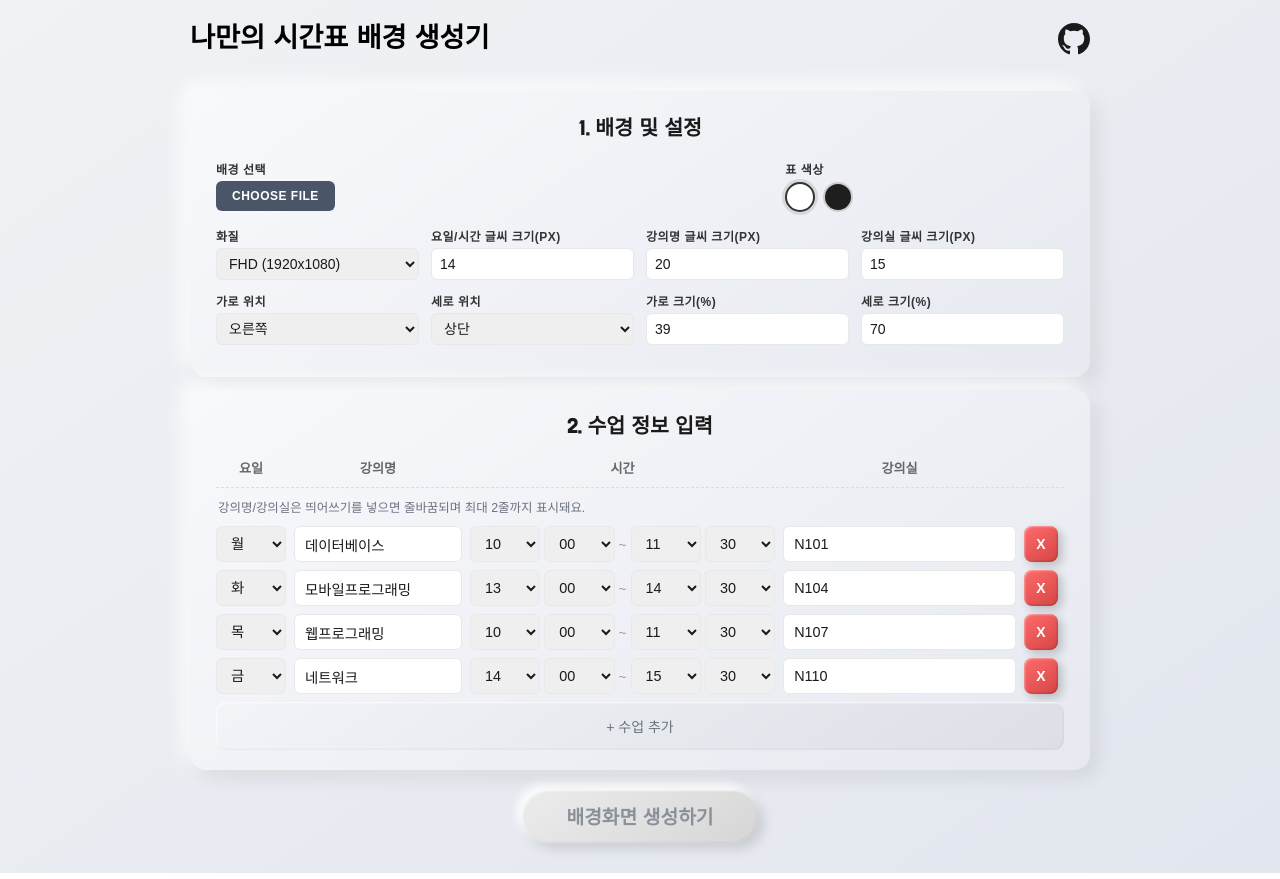
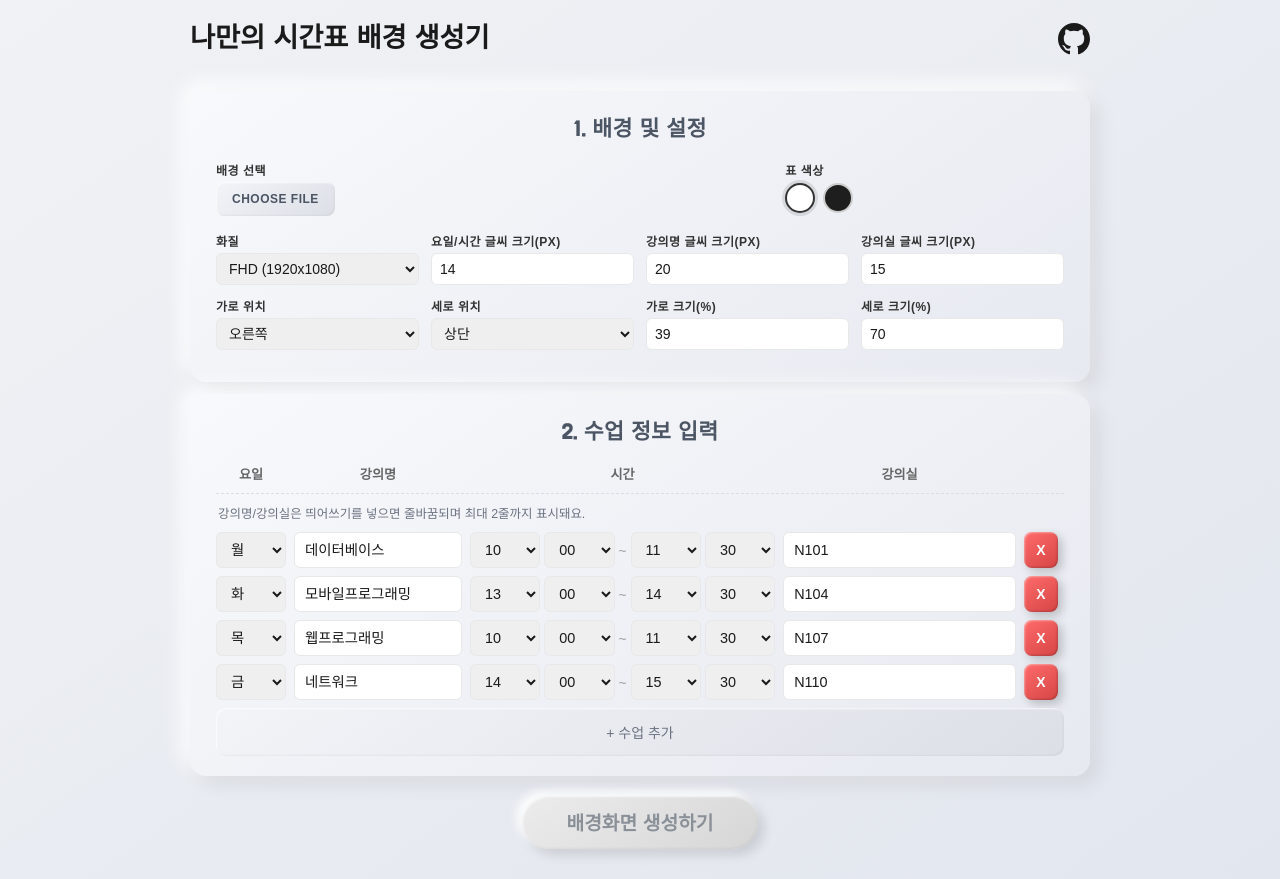
Before and after one commit to gomgi851/webWallpaperTimetable, a React (Vite) app: page / in a window 1280 px wide. Built offline with nearby package versions, Linux system fonts and the light colour scheme; a web font is replaced by a local one.

Commit message:
v1.0.10: 입력 필드 hover 상태 스타일 개선
- Input/Select hover 상태에 inset shadow 추가
- Hover 시 입체감 표현 강화

```diff
--- a/package.json
+++ b/package.json
@@ -1,6 +1,6 @@
 {
   "name": "webwallpapertimetable",
-  "version": "1.0.9",
+  "version": "1.0.10",
   "description": "React + Vite 기반 시간표 배경 생성기",
   "type": "module",
   "scripts": {
--- a/src/App.css
+++ b/src/App.css
@@ -38,14 +38,16 @@ h1 {
   margin-top: 5px;
   margin-bottom: 15px;
   font-size: 1.7rem;
-  color: #000000 !important;
+  color: #1a1a1a !important;
   flex: 1;
 }
 
 h3 {
+  color: #4b5563;
+  letter-spacing: 0.3px;
   font-family: 'Do Hyeon', sans-serif !important;
   font-weight: 600;
-  font-size: 1.28rem;
+  font-size: 1.35rem;
   margin-top: 0;
   margin-bottom: 18px;
   text-align: center;
@@ -88,20 +90,40 @@ h3 {
 
 .bg-file-label {
   display: inline-block;
-  padding: 9px 16px;
-  background-color: #4a5568;
-  color: #ffffff !important;
-  border-radius: 6px;
+  padding: 10px 16px;
+
+  background: linear-gradient(145deg, #f2f4f8, #dcdfe6);
+  color: #4b5563 !important;
+
+  border-radius: 8px;
   cursor: pointer;
   font-size: 0.875rem;
   font-weight: 500;
-  text-transform: none;
-  letter-spacing: 0;
-  line-height: 1;
+
+  box-shadow:
+    inset 1px 1px 2px rgba(255,255,255,0.8),
+    inset -1px -1px 2px rgba(0,0,0,0.05);
+
+  transition: all 0.2s ease;
 }
 
 .bg-file-label:hover {
-  background-color: #3a4358;
+  transform: translateY(-2px);
+  color: #2f6fd6 !important;
+
+  box-shadow:
+    4px 4px 10px rgba(0,0,0,0.1),
+    -4px -4px 10px rgba(255,255,255,0.9);
+}
+
+.bg-file-label:active {
+  transform: translateY(0);
+
+  background: linear-gradient(145deg, #dcdfe6, #f2f4f8);
+
+  box-shadow:
+    inset 2px 2px 5px rgba(0,0,0,0.12),
+    inset -2px -2px 5px rgba(255,255,255,0.6);
 }
 
 #bg-file-input {
@@ -192,6 +214,13 @@ h3 {
     inset -3px -3px 6px rgba(255,255,255,0.8);
 }
 
+.row input:hover,
+.row select:hover {
+  box-shadow:
+    inset 2px 2px 5px rgba(0,0,0,0.1),
+    inset -2px -2px 5px rgba(255,255,255,0.95);
+}
+
 .custom-size-row {
   display: flex;
   gap: 12px;
@@ -210,7 +239,9 @@ h3 {
 .row select,
 .row input {
   height: 36px;
-  padding: 8px 10px;
+  padding: 0 10px;     /* 핵심 */
+  line-height: 36px;   /* 핵심 */
+
   border: 1px solid #e8e8e8;
   border-radius: 6px;
   font-size: 0.9rem;
@@ -577,6 +608,7 @@ button {
   }
 
   .bg-file-label {
+    width: 100%;
     grid-area: button;
     display: inline-flex;
     align-items: center;
```
